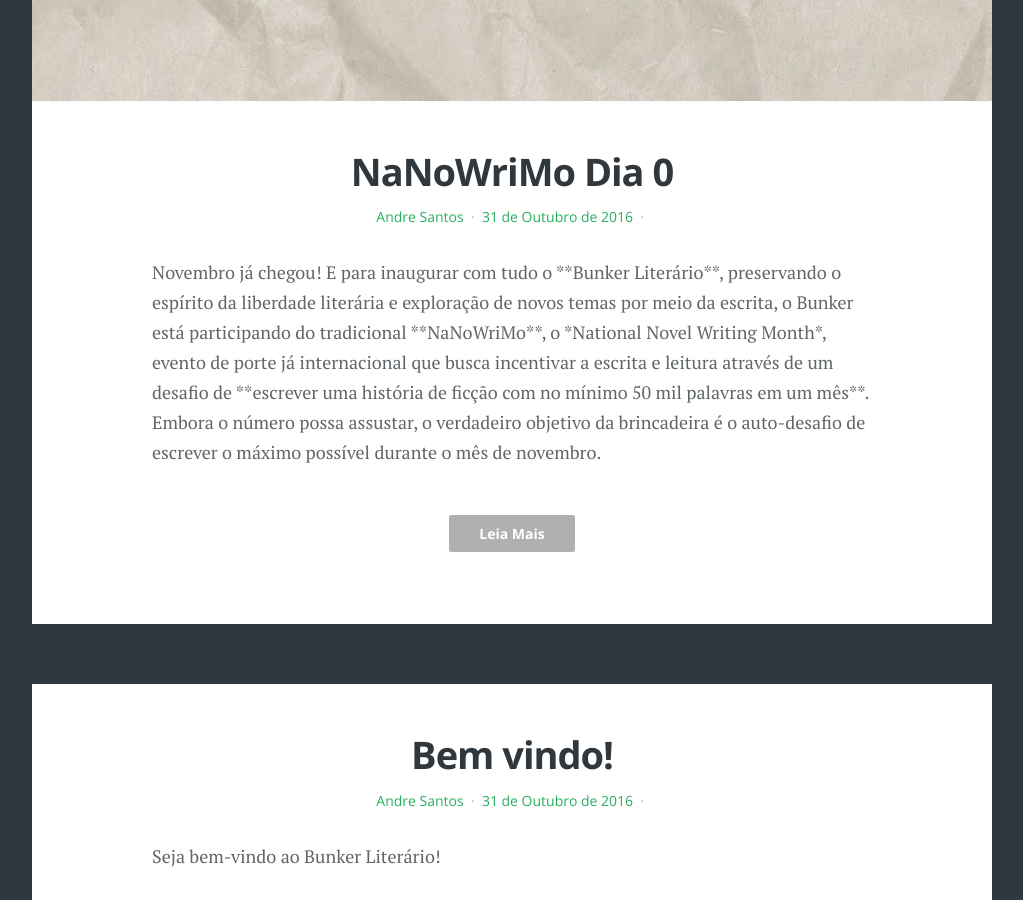
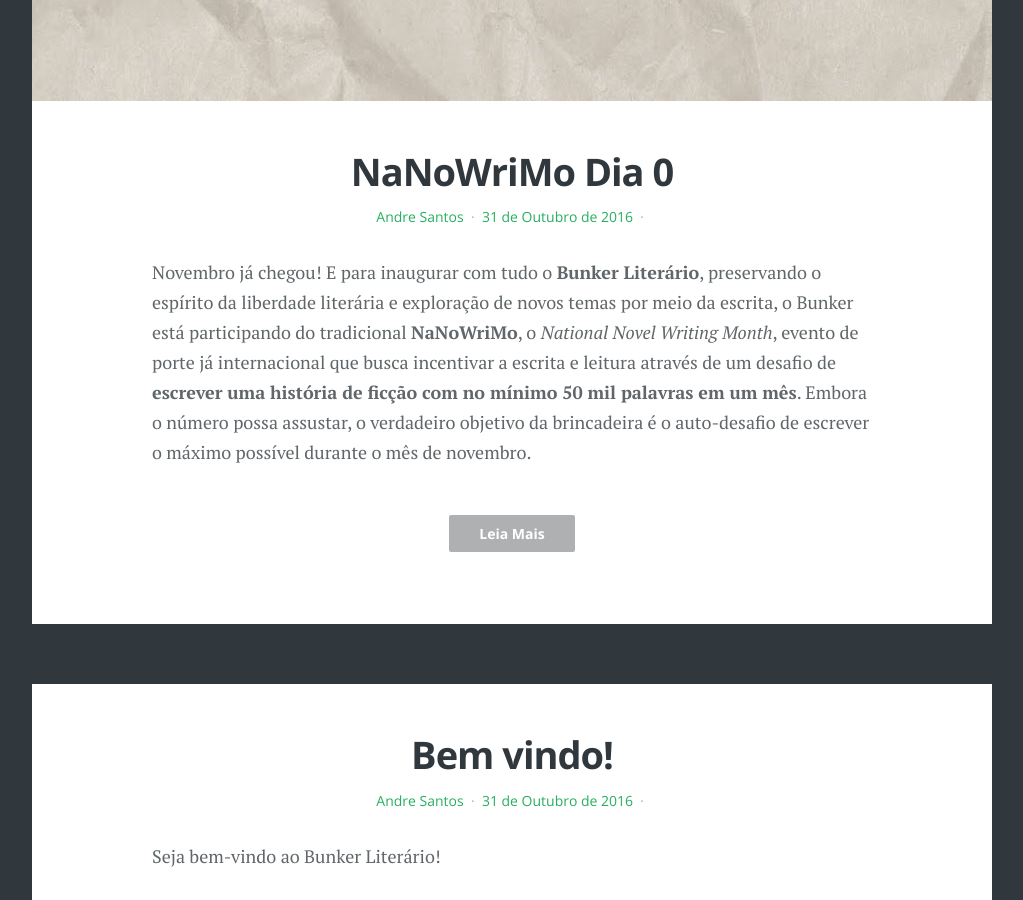
Before and after one commit to bunkerliterario/bunkerliterario.github.io, a Jekyll site: the page built from index.html, in a window 1280 px wide and 900 px high, scrolled down 819 px. Shown: the whole window, without its empty margins (128-1151 px from the left). Built offline with Jekyll 4.4.1, drawn with Linux system fonts in a browser that asks for light colours; nearby versions of some CDN libraries; library files that are not in the unit come from our copies; the list of posts is cut into pages by our own code; comment, search, counter and statistics services are not loaded.

Commit message:
Fix short

```diff
--- a/index.html
+++ b/index.html
@@ -66,7 +66,7 @@ title: Home
 
 					{% if post.short %}
 
-						{{ post.short }}
+						{{ post.short  | markdownify }}
 
 						<p><span class="read-more"> <a href="https://{{ post.url | prepend: site.url | replace: '//', '/' }}" class="more-link">Leia Mais</a></span></p>
 
```
